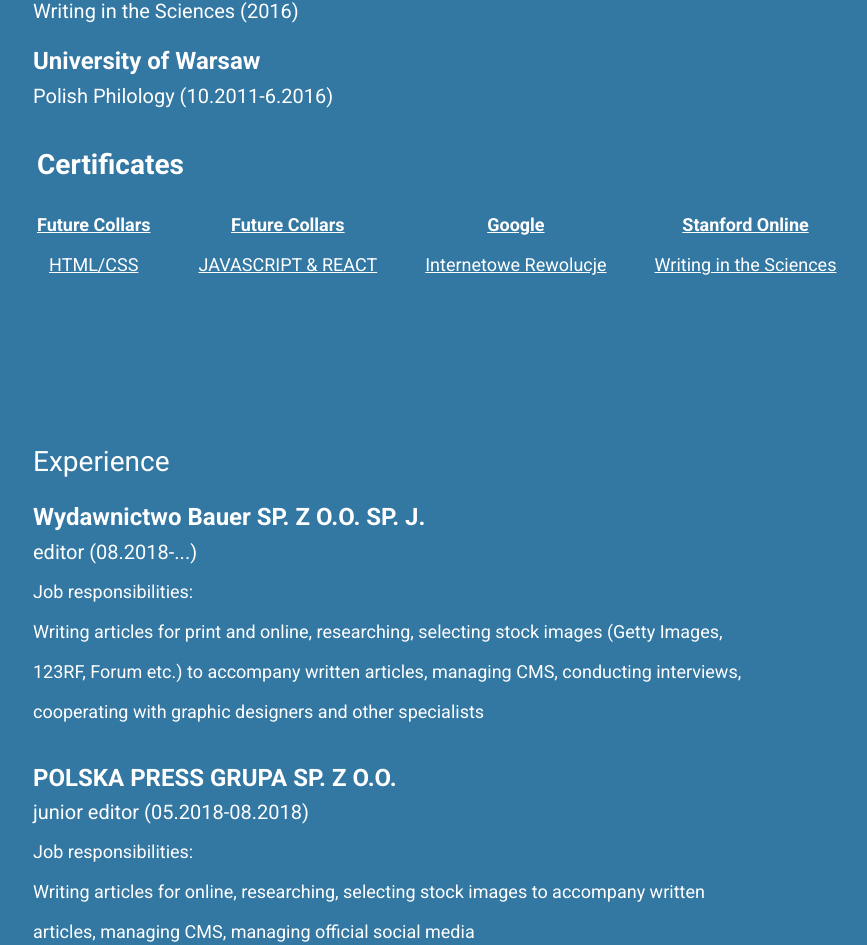
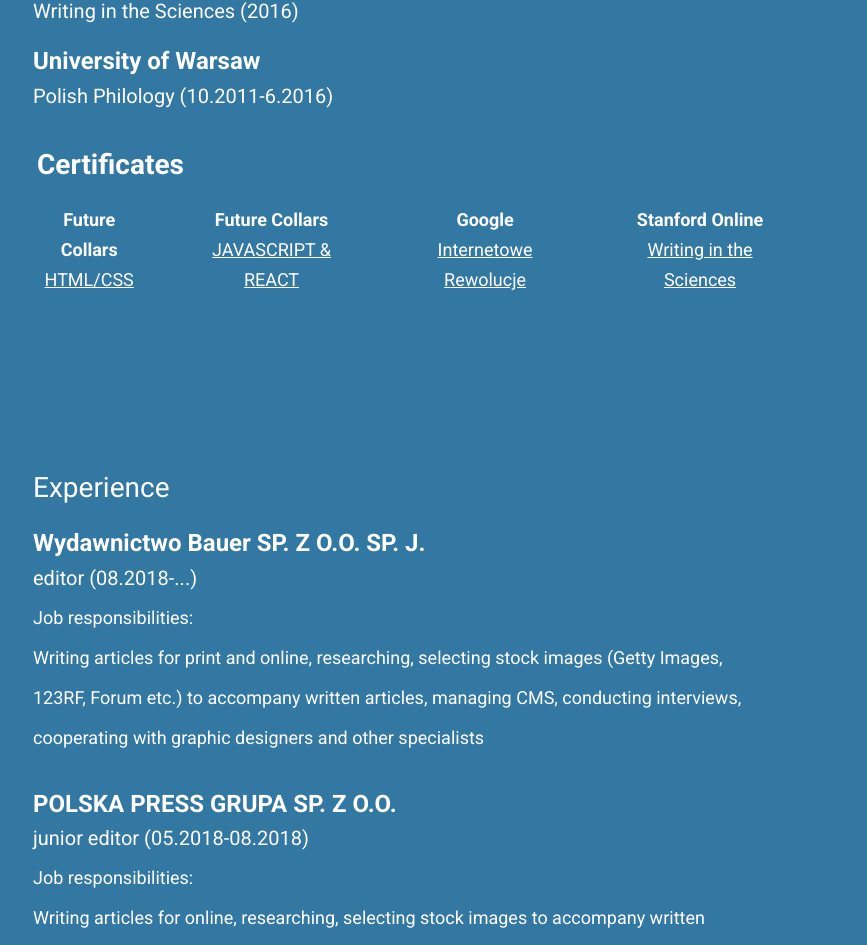
Before and after one commit to Tou24601/resume, a React (Create React App) app: page / in a window 1280 px wide. Shown: the part 2889-3834 px from the top of the page, without its empty margins (11-878 px from the left). Built offline with nearby package versions, Linux system fonts and the light colour scheme.

Commit message:
fixs certificates

```diff
--- a/src/App.css
+++ b/src/App.css
@@ -70,6 +70,13 @@
   box-shadow: 13px 16px 24px 0px rgba(25, 33, 113, 0.6);
 }
 
+.certificate {
+  line-height: 30px
+}
+.schoolName {
+  text-decoration: none;
+}
+
 #publications {
   padding-bottom: 35vh;
 }
--- a/src/components/Certificate.tsx
+++ b/src/components/Certificate.tsx
@@ -6,11 +6,18 @@
 
 const Certificate = ({ path, school, name }: Props) => {
   return (
-    <a href={path} className="text-reset" target="_blank" rel="noreferrer">
-      <span className="fw-bold text-decoration-none">{school}</span>
-      <br />
-      {name}
-    </a>
+    <p className="certificate">
+      <span className="fw-bold schoolName">{school}</span>
+      <a
+        href={path}
+        className="text-reset"
+        target="_blank"
+        rel="noreferrer"
+      >
+        <br />
+        {name}
+      </a>
+    </p>
   );
 };
 
--- a/src/components/Certificates.tsx
+++ b/src/components/Certificates.tsx
@@ -11,7 +11,7 @@
 }
 
 const Certificates = ({ language }: Props) => {
-  return <div className="ms-5">
+  return <div className="ms-5 col-12 col-lg-7">
     <h3 className="fw-bold pb-3">
       {language === "english" ? "Certificates" : "Certyfikaty"}
     </h3>
```
